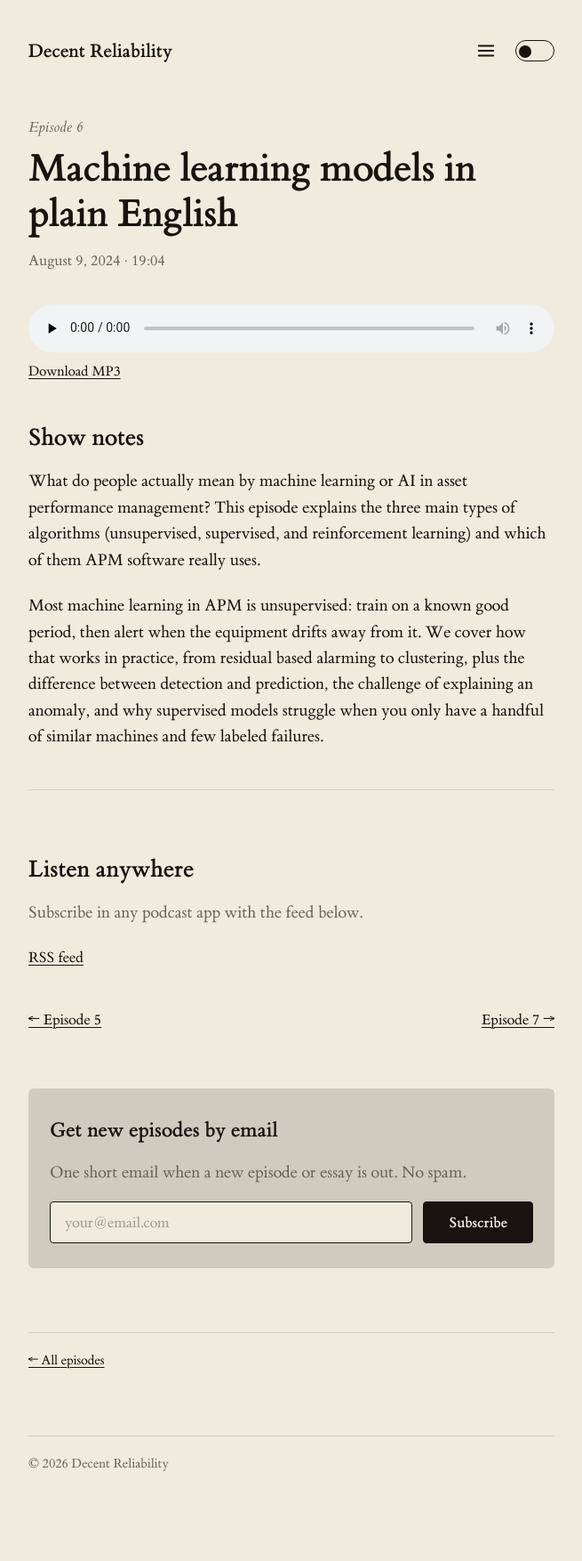
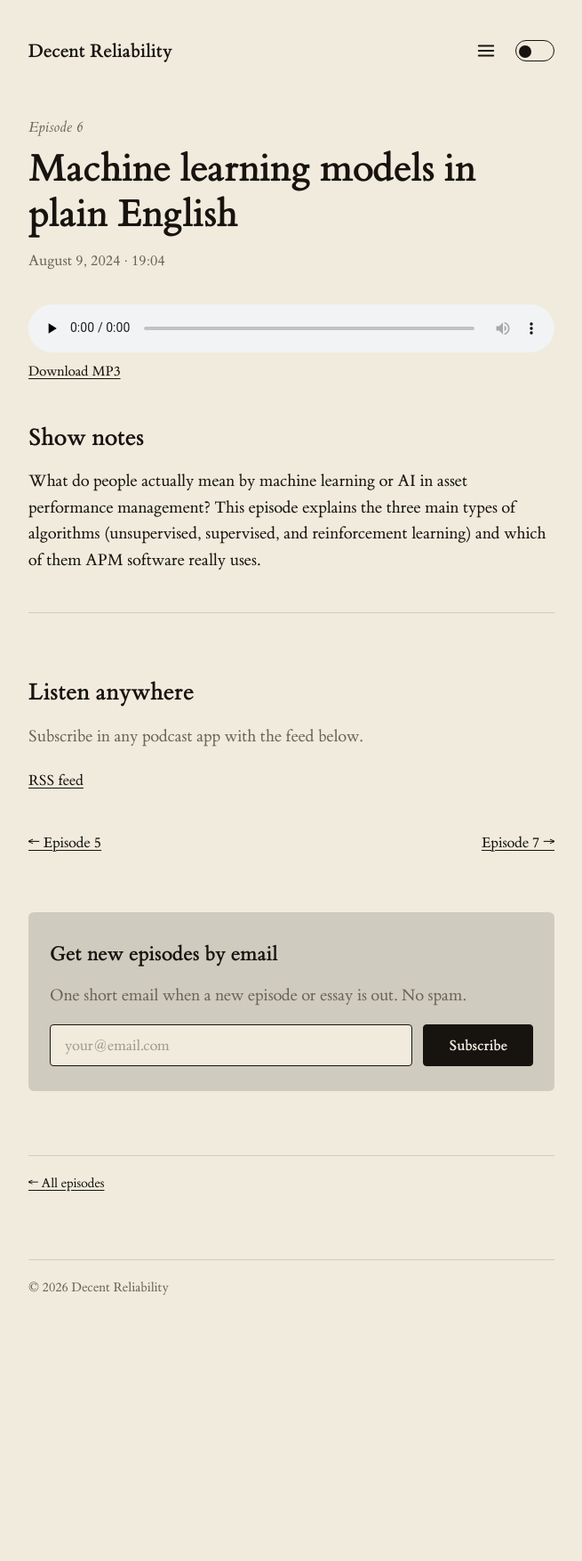
Before and after one commit to raconger/decentreliability, a Jekyll site: the page built from _episodes/06-machine-learning-models-in-plain-english.md, in a window 1280 px wide. Shown: the whole page at 89% size, without its empty margins (312-967 px from the left). Built offline with Jekyll 4.4.1, drawn with Linux system fonts in a browser that asks for light colours; after the commit the page ends 1555 px from its top, so only the background shows below that.

Commit message:
Match episode 6 description to JustCast; all episodes now in sync
Episode 6 now uses the one-paragraph description from JustCast. Every
episode file matches the feed, so the importer's --force is safe again.

Co-Authored-By: Claude Opus 5.5 <noreply@anthropic.com>

```diff
--- a/_episodes/06-machine-learning-models-in-plain-english.md
+++ b/_episodes/06-machine-learning-models-in-plain-english.md
@@ -9,4 +9,4 @@ audio_length: 18307960
 summary: "What do people actually mean by machine learning or AI in asset performance management? This episode explains the three main types of algorithms (unsupervised, supervised, and reinforcement learning) and which of them APM software really uses."
 justcast_url: "https://justcast.com/shows/14503/audioposts/597805"
 ---
-<p>What do people actually mean by machine learning or AI in asset performance management? This episode explains the three main types of algorithms (unsupervised, supervised, and reinforcement learning) and which of them APM software really uses.</p><p>Most machine learning in APM is unsupervised: train on a known good period, then alert when the equipment drifts away from it. We cover how that works in practice, from residual based alarming to clustering, plus the difference between detection and prediction, the challenge of explaining an anomaly, and why supervised models struggle when you only have a handful of similar machines and few labeled failures.</p>
+<p>What do people actually mean by machine learning or AI in asset performance management? This episode explains the three main types of algorithms (unsupervised, supervised, and reinforcement learning) and which of them APM software really uses.</p>
```
Also changed, not shown: README.md.
